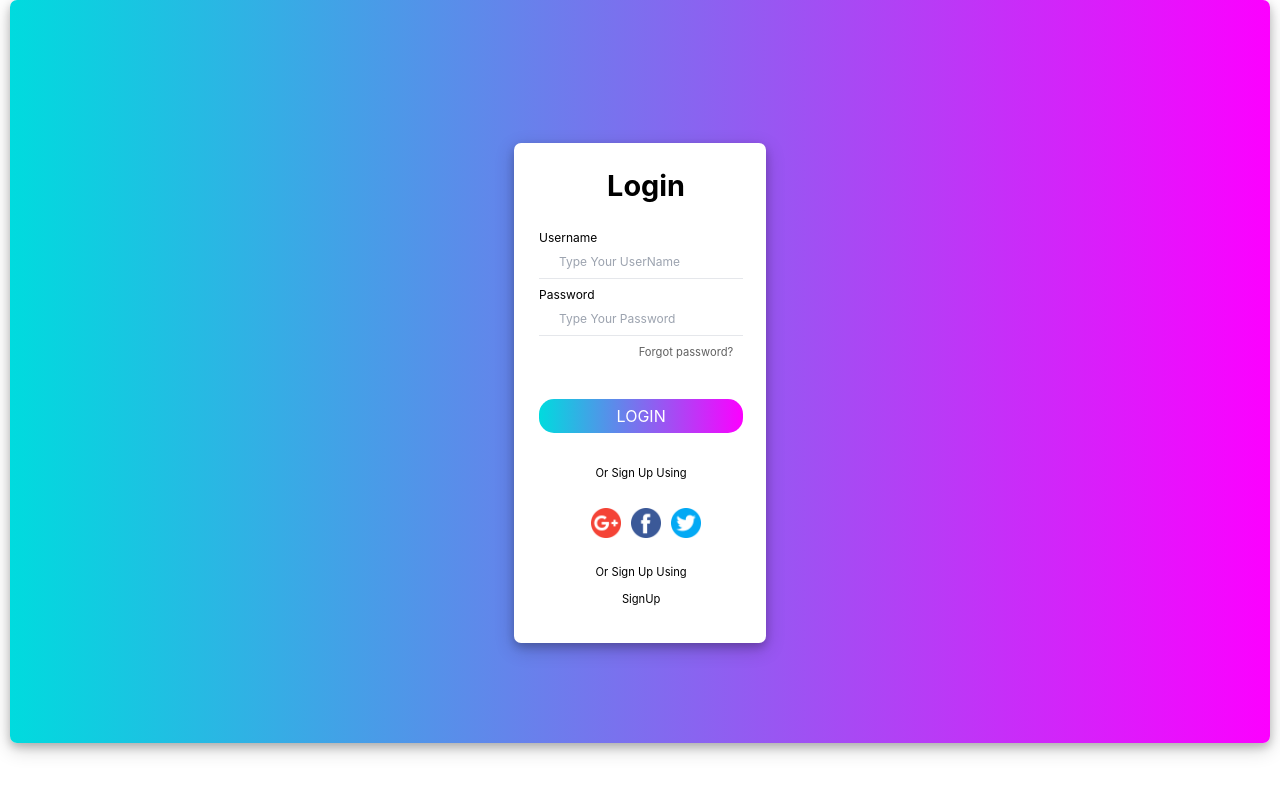
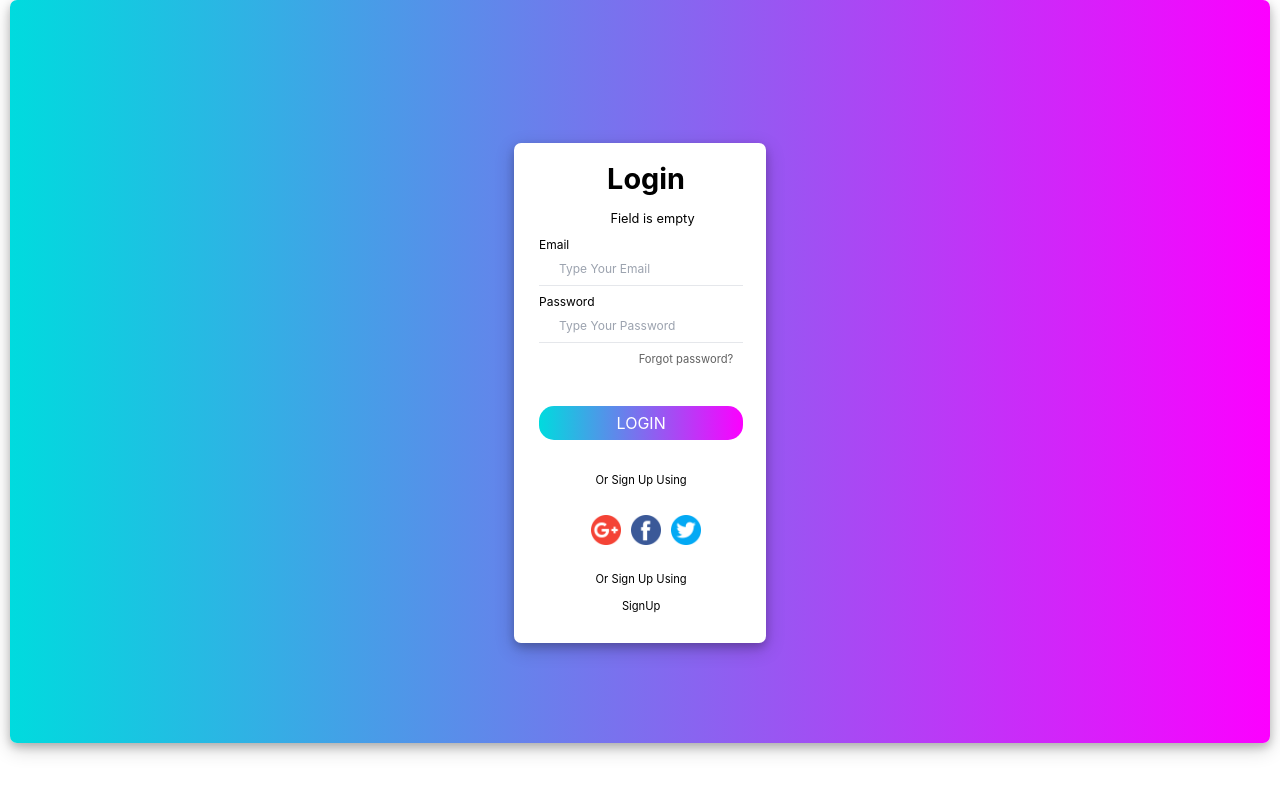
Before and after one commit to Anshul-target/Calculator, a React (Create React App) app: page /login in a window 1280 px wide. Both pictures are taken after a click on the button "LOGIN". Shown: the top 794 px of the page. Built offline with nearby package versions, Linux system fonts and the light colour scheme; no server answers.

Commit message:
New update

```diff
--- a/src/components/login.js
+++ b/src/components/login.js
@@ -5,41 +5,61 @@ import { Link } from "react-router-dom"
 import { signInWithEmailAndPassword } from "firebase/auth"
 // import { async } from "@firebase/util"
 import { auth } from "../config/firebase"
-import { useState } from "react"
+import { useEffect, useState } from "react"
+import { isEmpty } from "@firebase/util"
 export const Login = () => {
+    // useEffect(()=>{
+    //     const initialEmpty=true;
+
+    // })
     const [email, setEmail] = useState("")
     const [password, setPassword] = useState("")
     const [isError, setIsError] = useState("")
+    const isInvalid = password == "" || email == ""
+    const [isEmpty, setIsEmpty] = useState("")
     const handleLogin = async () => {
+        setIsError("");
+        setIsEmpty("")
+        if (isInvalid) {
+            setIsEmpty("Field is empty")
+            return;
+        }
+
         try {
 
-            signInWithEmailAndPassword(auth, email, password);
+            setIsError("");
+            await signInWithEmailAndPassword(auth, email, password);
 
         }
         catch (err) {
             setIsError(err.message);
-            setEmail("");
-            setPassword("");
+            console.log(err.message)
+            setEmail("")
+            setPassword("")
+
         }
     }
+    console.log(email)
+    console.log(password)
 
     return (
         <div className="login-container">
 
             <div className="LogIN flex flex-col   " >
                 <h1 className="text-l">Login</h1>
-                {isError && <p>{isError}</p>}
+                {isError && <small><p style={{ textAlign: "center" }}>{isError}</p></small>}
+                {isEmpty && <small><p style={{ textAlign: "center" }}>{isEmpty} </p></small>}
                 <div className="UserLog ">
                     <div className="input-Detail flex flex-col  gap-y-2  ">
-                        <label htmlFor="username " className="text-xs font-xs ">Username</label>
-                        <input type="text" className="outline-none border-b border-grey text-xs pb-2" placeholder="Type Your UserName" id="username" value={email} onChange={({ target }) => setEmail(target.value)}></input>
+                        <label htmlFor="username " className="text-xs font-xs ">Email</label>
+                        <input type="text" className="outline-none border-b border-grey text-xs pb-2" placeholder="Type Your Email" id="username" value={email} onChange={({ target }) => setEmail(target.value)}></input>
                         <label htmlFor="password" className=" text-xs font-xs" >Password</label>
                         <input type="password" className="outline-none text-xs border-b border-grey pb-2 " id="password" placeholder="Type Your Password" value={password} onChange={({ target }) => setPassword(target.value)} ></input>
                         <p>Forgot password?</p>
 
                     </div>
                     <div className="loginButton flex flex-col ">
-                        <button type="button" onClick={handleLogin}>LOGIN</button>
+                        <button type="button" onClick={handleLogin} >LOGIN</button>
                         <div className="SignUpPoint flex flex-col ">
                             <p style={{ fontSize: "0.7rem" }}>Or Sign Up Using</p>
                             <div className=" icons flex flex-row ">
```
